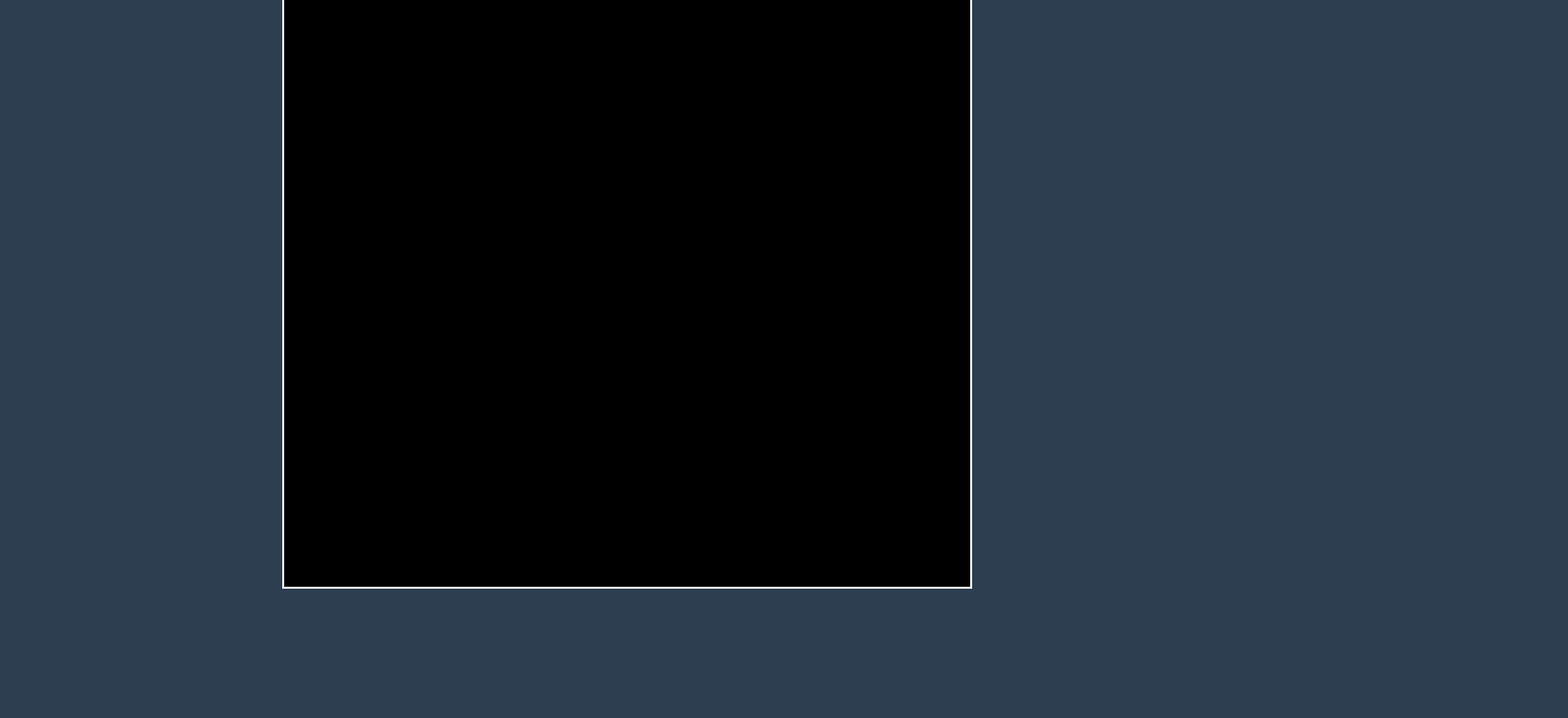
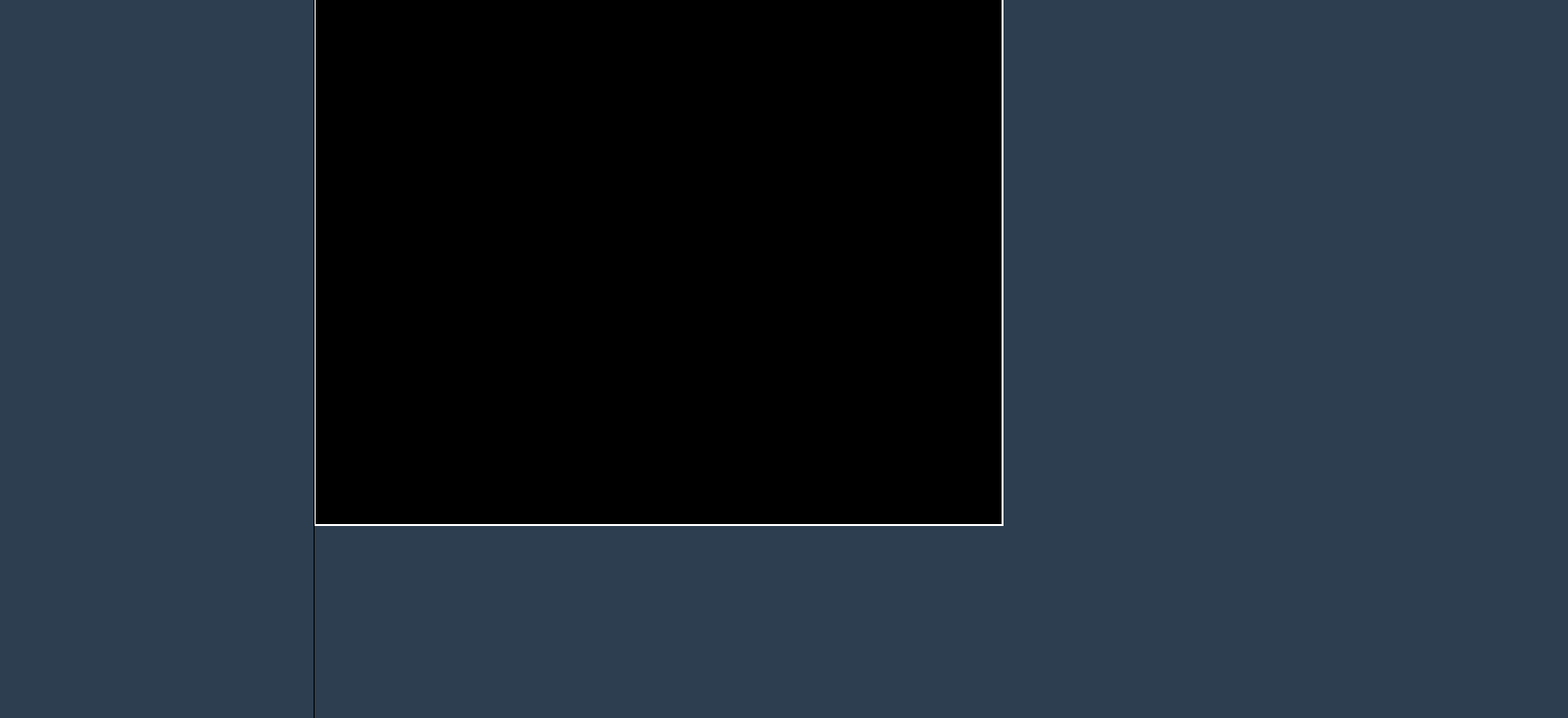
Before and after one commit to erwinandres/themaquinita, a plain HTML site: page index.html in a window 1280 px wide. Shown: the part 67-800 px from the top of the page at 98% size, 1600 px wide, since content can reach past the window. Drawn offline with Linux system fonts and the light colour scheme.

Commit message:
Todo es relativo.
Preparando el body con "position:relative" para implementar un menu tipo "push".

```diff
--- a/css/main.css
+++ b/css/main.css
@@ -96,18 +96,28 @@ textarea {
    ========================================================================== */
 body{
     background: #2c3e50;
+    position: relative;
+    left: 25%;
+    overflow: hidden;
+}
+#sidebar{
+    border-right: 1px solid black;
+    width: 25%;
+    position: fixed;
+    top: 0;
+    bottom:0;
+    left: 0;
 }
 #canvas {
     display: block;
     background-color: #000;
-    margin: 0 auto;
 }
 #canvas-wrapper{
     background-color: #000;
     border:2px solid #fff;
     width: 700px;
     height: 600px;
-    margin: 0 auto;
+    margin: 0;
 }
 #logo a{
     text-decoration: none;
```
